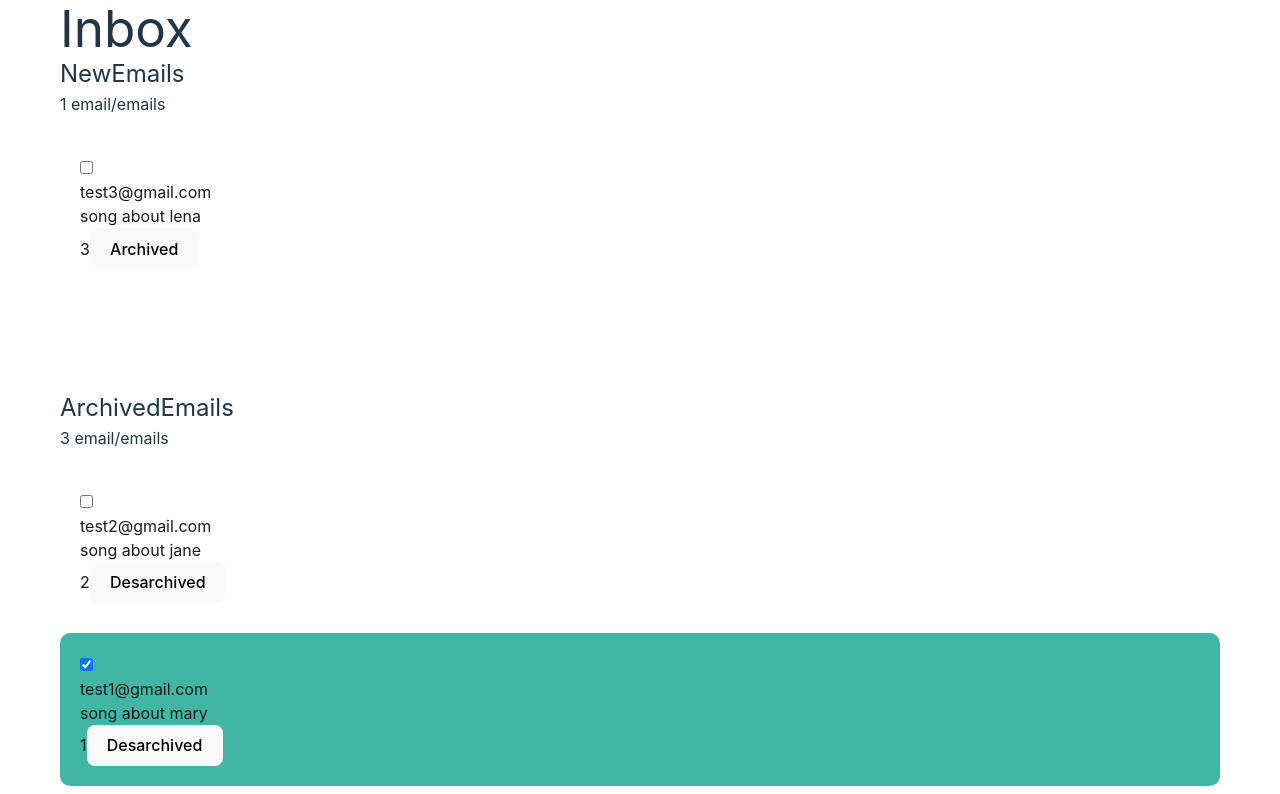
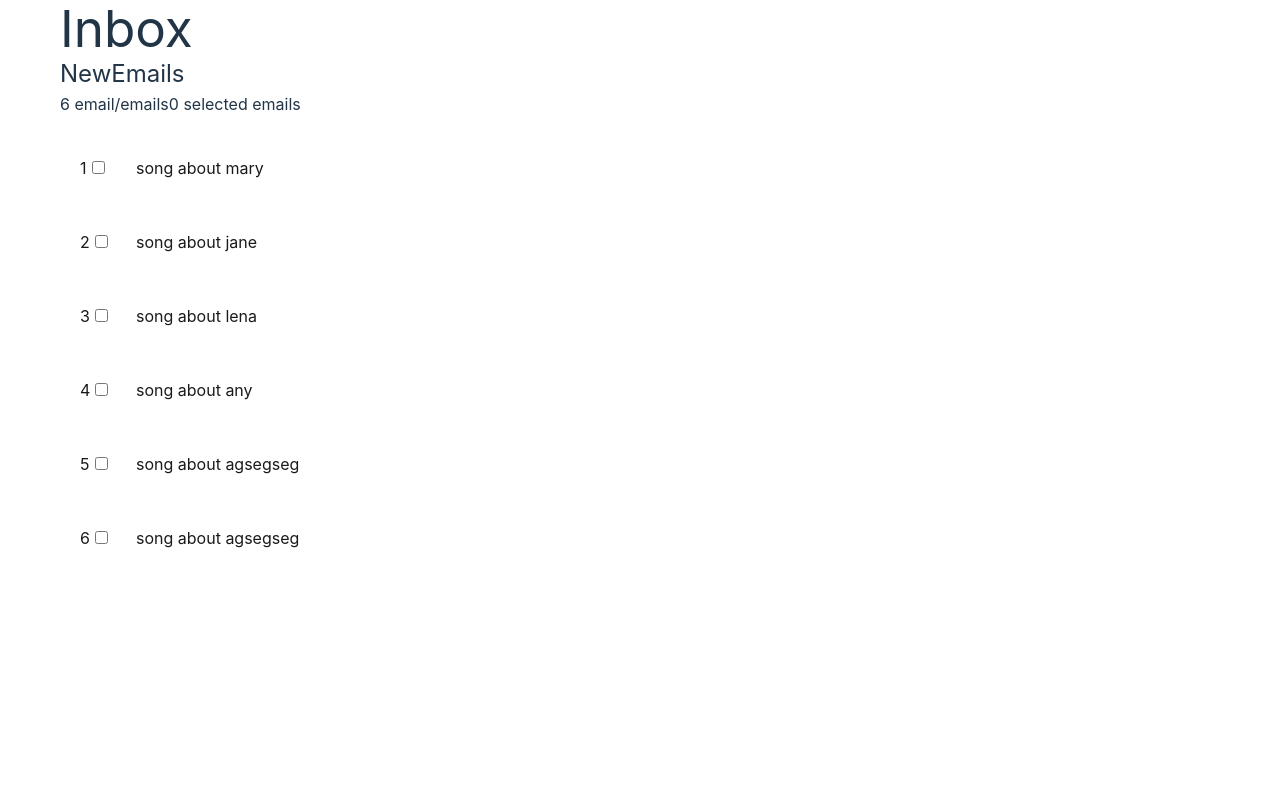
Before and after one commit to vaneahortolomei/email, a Vue app: page / in a window 1280 px wide. Shown: the top 794 px of the page. Built offline with nearby package versions, Linux system fonts and the light colour scheme; data requests are answered from the project's data file.

Commit message:
render reactive list

```diff
--- a/db.json
+++ b/db.json
@@ -15,7 +15,7 @@
       "subject": "song about jane",
       "body": "With a myriad of HTTP utility methods and middleware at your disposal, creating a robust API is quick and easy.",
       "time": "",
-      "archived": true,
+      "archived": false,
       "read": false
     },
     {
@@ -24,8 +24,8 @@
       "subject": "song about mary",
       "body": "Express is a minimal and flexible Node.js web application framework that provides a robust set of features for web and mobile applications.",
       "time": "",
-      "archived": true,
-      "read": true
+      "archived": false,
+      "read": false
     },
     {
       "id": 4,
@@ -33,8 +33,26 @@
       "subject": "song about any",
       "body": "Many popular frameworks are based on Express.",
       "time": "",
-      "archived": true,
-      "read": true
+      "archived": false,
+      "read": false
+    },
+    {
+      "id": 5,
+      "from": "test5@gmail.com",
+      "subject": "song about agsegseg",
+      "body": "gsegseghsehgse hseah shsrdh drh dh drhdr hdrhdr framework that provides a robust set of features for web and mobile ",
+      "time": "",
+      "archived": false,
+      "read": false
+    },
+    {
+      "id": 6,
+      "from": "test6@gmail.com",
+      "subject": "song about agsegseg",
+      "body": "gsegseghsehgse  a robust set of features for web and mobile ",
+      "time": "",
+      "archived": false,
+      "read": false
     }
   ]
 }
--- a/src/components/EmailList.vue
+++ b/src/components/EmailList.vue
@@ -2,61 +2,51 @@
     <section style="margin-bottom: 100px">
         <header><h2>NewEmails</h2></header>
         <span>{{filterArchivedEmails.length}} email/emails</span>
+         <span>{{archivedEmails.selected.size}} selected emails</span>
         <ul v-if="filterArchivedEmails.length > 0" class="list">
             <li class="list__item"
                 v-for="email in filterArchivedEmails"
                 :key="email.id"
                 :class="{'list__item--active': email.read}"
-                @click="openEmail(email)"
             >
 
-                <label for="checkbox"/>
-                <input type="checkbox" name="checkbox" id="checkbox" :checked="email.read"/>
-
-                <p>{{email.from}}</p>
-                <div>{{email.subject}}</div>
-                <span>{{email.time}}</span>
-                <span>{{email.id}}</span>
-                <button @click="archivedEmail(email)">Archived</button>
+                <div class="body-item">
+                    <div class="body-item__header">
+                        <span style="margin-right: 5px">{{email.id}}</span>
+                        <label for="checkbox"/>
+                        <input
+                            type="checkbox"
+                            name="checkbox"
+                            id="checkbox"
+                            @click="archivedEmails.toggle(email)"
+                            :selected="archivedEmails.selected.has(email)"
+                        />
+                    </div>
+                    <div class="body-item__body">
+                        <div @click="openEmail(email)">{{email.subject}}</div>
+                        <span>{{email.time}}</span>
+                    </div>
+                </div>
             </li>
         </ul>
         <p v-else style="margin: 30px 0">Inbox is empty</p>
     </section>
 
-    <section>
-        <header><h2>ArchivedEmails</h2></header>
-        <span>{{filterDesarchivedEmails.length}} email/emails</span>
-        <ul v-if="filterDesarchivedEmails.length > 0" class="list">
-            <li class="list__item"
-                v-for="email in filterDesarchivedEmails"
-                :key="email.id"
-                :class="{'list__item--active': email.read}"
-                @click="openEmail(email)"
-            >
-
-                <label for="checkbox1"/>
-                <input type="checkbox" name="checkbox" id="checkbox1" :checked="email.read"/>
-
-                <p>{{email.from}}</p>
-                <div>{{email.subject}}</div>
-                <span>{{email.time}}</span>
-                <span>{{email.id}}</span>
-                <button @click="desarchivedEmail(email)">Desarchived</button>
-            </li>
-        </ul>
-        <p v-else style="margin: 30px 0">Inbox is empty</p>
-    </section>
-
-    <Modal v-if="openBody" @closeModal="openBody = null">
-        <template #modal-content>
-            <EmailView :email="openBody"/>
+    <Modal
+        v-if="openBody"
+        @closeModal="openBody = null"
+    >
+        <template
+            #modal-content>
+            <EmailView
+                :email="openBody"/>
         </template>
     </Modal>
 </template>
 
 <script>
-    import axios from "axios";
     import EmailEvents from "../services/EmailEvents.js";
+    import useEmailSelection from "../helpers/useSelectionEmail.js";
     import {ref, computed, watch, watchEffect, onMounted, reactive} from 'vue';
     import Modal from "./Modal.vue";
     import EmailView from "./EmailView.vue";
@@ -66,41 +56,32 @@
         components: {EmailView, Modal},
         async setup() {
             const openBody = ref(null);
-            let response = await EmailEvents.getEmailsList();
-            const filterArchivedEmails = computed(() => response.filter(email => !email.archived));
-            const filterDesarchivedEmails = computed(() => response.filter(email => email.archived));
+            let response = reactive(await EmailEvents.getEmailsList());
+
+
+            const sortableEmails = computed(() => response.sort((a, b) => a.id - b.id));
+            const filterArchivedEmails = computed(() => sortableEmails.value.filter(email => !email.archived));
+            const filterDesarchivedEmails = computed(() => sortableEmails.value.filter(email => email.archived));
 
             //methods
-            const data = (email) => {
-               EmailEvents.putEmailsList(email.id, email);
-               // window.location.reload();
+            const openEmail = (email) => {
+                openBody.value = email;
+                updateEmail(email)
             };
 
-            const archivedEmail = (email) => {
-                email.archived = true;
-                data(email)
+            const updateEmail = (email) => {
+                EmailEvents.putEmailsList(email.id, email);
             };
 
-            const desarchivedEmail = (email) => {
-                email.archived = false;
-                data(email)
-            };
-
-            const openEmail = (email) => {
-                // email.read = !email.read;
-                openBody.value = email;
-                data(email)
-            };
 
             return {
-                archivedEmail,
                 filterArchivedEmails,
                 filterDesarchivedEmails,
                 response,
-                desarchivedEmail,
                 openEmail,
-                data,
-                openBody
+                updateEmail,
+                openBody,
+                archivedEmails: useEmailSelection(),
             }
         },
 
--- a/src/components/EmailView.vue
+++ b/src/components/EmailView.vue
@@ -1,11 +1,27 @@
 <template>
     <div class="email-view">
+        <ul class="button-list">
+            <li class="button-list__button">
+                <button @click="archivedEmail(email)">{{email.archived ? 'Desarchived' : 'Archived'}}</button>
+            </li>
+            <li class="button-list__button">
+                <button @click="readEmail(email)">{{email.read ? 'Unread' : 'Read'}}</button>
+            </li>
+            <li class="button-list__button">
+                <button>New</button>
+            </li>
+            <li class="button-list__button">
+                <button>Old</button>
+            </li>
+        </ul>
+        <p>From: {{email.from}}</p>
         <h2>{{email.subject}}</h2>
         <p>{{email.body}}</p>
     </div>
 </template>
 
 <script>
+    import EmailEvents from "../services/EmailEvents.js";
     export default {
         props: {
             email: {
@@ -14,6 +30,25 @@
             }
         },
         name: "EmailView",
-        setup(props){}
+        setup(props){
+            const readEmail = (email) => {
+                email.read = !email.read;
+                updateEmail(email);
+            };
+
+            const archivedEmail = (email) => {
+                email.archived = !email.archived;
+                updateEmail(email);
+            };
+            const updateEmail = (email) => {
+                EmailEvents.putEmailsList(email.id, email);
+            };
+
+            return {
+                readEmail,
+                archivedEmail,
+                updateEmail,
+            }
+        }
     }
 </script>
--- /dev/null
+++ b/src/helpers/useSelectionEmail.js
@@ -0,0 +1,23 @@
+import {reactive} from 'vue';
+
+let selected = reactive(new Set());
+
+export const useEmailSelection = () => {
+
+    let toggle = (email) => {
+        if (selected.has(email)) {
+            selected.delete(email)
+        } else {
+            selected.add(email)
+        }
+
+        console.log(selected.size)
+    };
+
+    return {
+        selected,
+        toggle,
+    }
+};
+
+export default useEmailSelection;
--- a/src/style/index.scss
+++ b/src/style/index.scss
@@ -142,3 +142,24 @@ img {
         }
     }
 }
+
+.button-list {
+    display: flex;
+    list-style-type: none;
+    padding: 0;
+    margin: 0;
+    &__button {
+        + .button-list__button {
+            margin-left: 15px;
+        }
+    }
+}
+.body-item {
+    display: flex;
+    &__header {
+        flex: 1 0 5%;
+    }
+    &__body {
+        flex: 1 0 95%;
+    }
+}
--- a/src/style/modal.scss
+++ b/src/style/modal.scss
@@ -29,7 +29,7 @@
     display: flex;
     align-items: center;
     @media(min-width: 768px) {
-        max-width: 500px;
+        max-width: 800px;
         margin: 1.75rem auto;
         min-height: calc(100% - 3.5rem);
     }
```
Also changed, not shown: src/components/ActionList.vue (added, +24 -0 lines).
